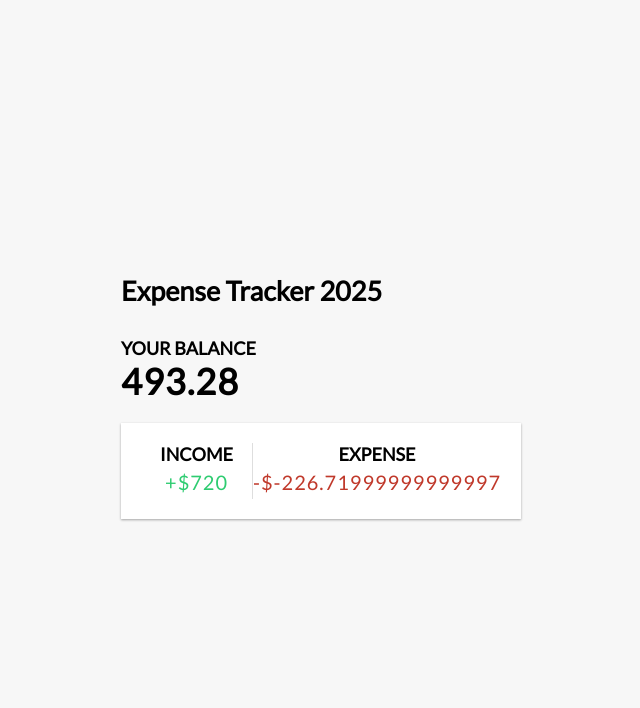
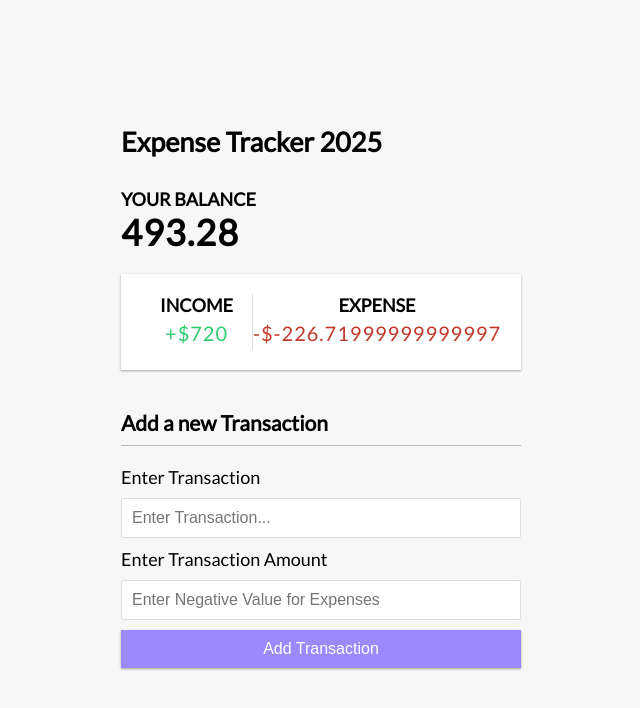
Before and after one commit to Reynaldo-ibarra/homework4, a Vue app: page / in a window 1280 px wide. Shown: the top 708 px of the page, without its empty margins (319-959 px from the left). Built offline with nearby package versions, Linux system fonts and the light colour scheme.

Commit message:
Finished addtransaction component

```diff
--- a/src/App.vue
+++ b/src/App.vue
@@ -2,6 +2,7 @@
 import Header from './components/Header.vue';
 import Balance from './components/Balance.vue';
 import IncomeExpense from './components/IncomeExpense.vue';
+import AddTransaction from './components/AddTransaction.vue';
 import { ref } from 'vue'
 import { computed } from 'vue'
 
@@ -41,6 +42,7 @@
 <div class = "container">
     <Balance :total="sum"></Balance>
     <IncomeExpense :income="moneyIn" :expense="moneyOut"></IncomeExpense>
+    <AddTransaction></AddTransaction>
 </div>
 
 
--- /dev/null
+++ b/src/components/AddTransaction.vue
@@ -0,0 +1,41 @@
+<script setup>
+    import { ref, defineEmits } from 'vue'
+import { parse } from 'vue/compiler-sfc'
+    const text = ref('')
+    const amount = ref('')
+
+    const emit = defineEmits(['transactionSubmitted'])
+
+    const onSubmit = () => {
+        const transactionData = {
+            text: text.value,
+            amount: parseFloat(amount.value),
+        }
+
+        emit('transactionSubmitted', transactionData)
+
+        text.value = ''
+        amount.value = ''
+    }
+
+</script>
+
+<template>
+
+    <h3>Add a new Transaction</h3>
+    <form id="from" @submit.prevent="onSubmit">
+        <div class="form-control">
+            <label for="text">Enter Transaction</label>
+            <input type="text" id="text" v-model="text" placeholder="Enter Transaction..." >
+        </div>
+        <div class="form-control">
+            <label for="amount">Enter Transaction Amount </label>
+            <input type="text" id="amount" v-model="amount" placeholder="Enter Negative Value for Expenses" >
+        </div>
+        <button class="btn">Add Transaction</button>
+
+    </form>
+
+
+
+</template>
```
